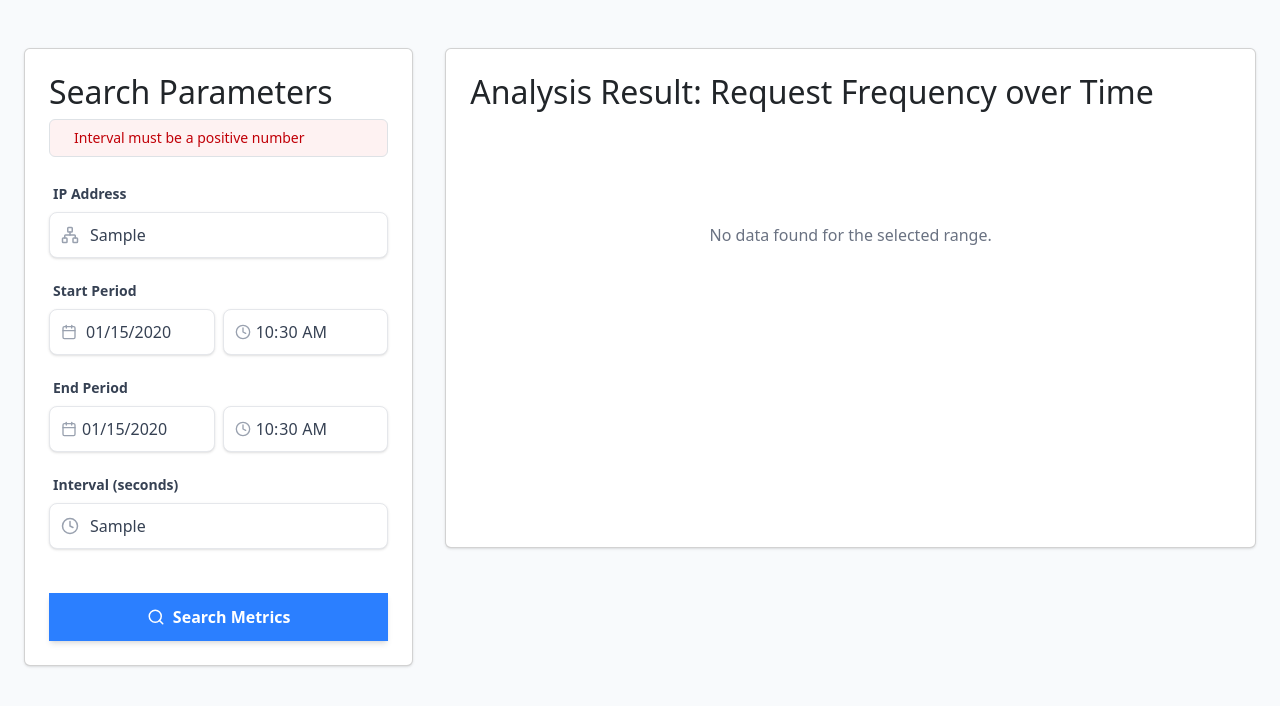
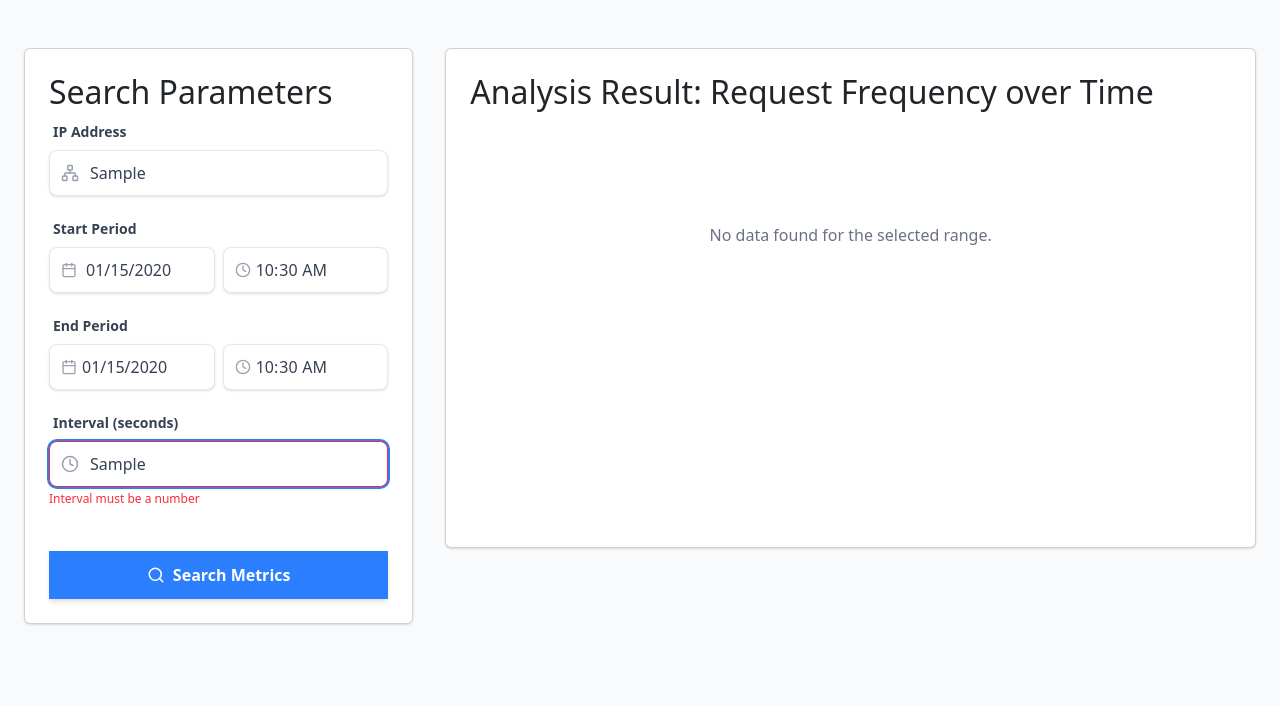
Before and after one commit to meirson1/AwsCpu, a React (Vite) app in the folder frontend/: page / in a window 1280 px wide. Both pictures are taken after typing "Sample", "2020-01-15", "10:30", "2020-01-15", "10:30", "Sample" into the empty fields and a click on the button "Search Metrics". Shown: the top 706 px of the page. Built offline with nearby package versions, Linux system fonts and the light colour scheme; what chartjs-plugin-zoom would draw is missing.

Commit message:
use react hoom form

```diff
--- a/frontend/package.json
+++ b/frontend/package.json
@@ -19,7 +19,8 @@
     "react": "^19.2.0",
     "react-bootstrap": "^2.10.10",
     "react-chartjs-2": "^5.3.1",
-    "react-dom": "^19.2.0"
+    "react-dom": "^19.2.0",
+    "react-hook-form": "^7.71.1"
   },
   "devDependencies": {
     "@eslint/js": "^9.39.1",
--- a/frontend/src/component/MetricsForm.tsx
+++ b/frontend/src/component/MetricsForm.tsx
@@ -1,44 +1,27 @@
+import { useForm } from "react-hook-form";
+import { Network, Calendar, Search, Clock } from 'lucide-react';
 import { useState } from "react";
-import { Network, Calendar, Search, Clock } from 'lucide-react';
 
 interface MetricsFormProps {
     onSubmit: (ip: string, startTime: string, endTime: string, interval: string) => void;
 }
 
+interface FormInputs {
+    ip: string;
+    startDate: string;
+    startTime: string;
+    endDate: string;
+    endTime: string;
+    interval: string;
+}
+
 export default function MetricsForm({ onSubmit }: MetricsFormProps) {
-    const [ip, setIp] = useState("");
+    const { register, handleSubmit, formState: { errors } } = useForm<FormInputs>();
+    const [customError, setCustomError] = useState<string | null>(null);
 
-    const [startDate, setStartDate] = useState("");
-    const [startTime, setStartTime] = useState("");
-    const [endDate, setEndDate] = useState("");
-    const [endTime, setEndTime] = useState("");
-
-    const [interval, setInterval] = useState("");
-    const [error, setError] = useState<string | null>(null);
-
-    const handleSubmit = (event: React.FormEvent<HTMLFormElement>) => {
-        event.preventDefault();
-        setError(null);
-
-        if (!ip) {
-            setError("IP address is required");
-            return;
-        }
-
-        if (!startDate || !startTime) {
-            setError("Start date and time are required");
-            return;
-        }
-
-        if (!endDate || !endTime) {
-            setError("End date and time are required");
-            return;
-        }
-
-        if (!interval) {
-            setError("Interval is required");
-            return;
-        }
+    const onFormSubmit = (data: FormInputs) => {
+        setCustomError(null);
+        const { ip, startDate, startTime, endDate, endTime, interval } = data;
 
         const startISO = `${startDate}T${startTime}:00`;
         const endISO = `${endDate}T${endTime}:00`;
@@ -47,18 +30,18 @@ export default function MetricsForm({ onSubmit }: MetricsFormProps) {
         const end = new Date(endISO);
         const intVal = parseInt(interval, 10);
 
-        if (isNaN(intVal) || intVal <= 0) {
-            setError("Interval must be a positive number");
-            return;
-        }
-
         if (isNaN(start.getTime()) || isNaN(end.getTime())) {
-             setError("Invalid start or end time format");
+             setCustomError("Invalid start or end time format");
              return;
         }
 
         if (start >= end) {
-            setError("Start time must be strictly before end time");
+            setCustomError("Start time must be strictly before end time");
+            return;
+        }
+
+        if (isNaN(intVal) || intVal <= 0) {
+            setCustomError("Interval must be a positive number");
             return;
         }
 
@@ -66,10 +49,10 @@ export default function MetricsForm({ onSubmit }: MetricsFormProps) {
     };
 
     return (
-        <form onSubmit={handleSubmit} className="space-y-5">
-            {error && (
+        <form onSubmit={handleSubmit(onFormSubmit)} className="space-y-5">
+            {customError && (
                 <div className="bg-red-50 border border-red-200 text-red-700 px-4 py-2 rounded text-sm mb-4">
-                    {error}
+                    {customError}
                 </div>
             )}
 
@@ -83,11 +66,11 @@ export default function MetricsForm({ onSubmit }: MetricsFormProps) {
                         id="ip"
                         type="text"
                         placeholder="172.31.88.161"
-                        value={ip}
-                        onChange={(e) => setIp(e.target.value)}
-                        className="form-input form-input-icon"
+                        className={`form-input form-input-icon ${errors.ip ? 'border-red-500' : ''}`}
+                        {...register("ip", { required: "IP address is required" })}
                     />
                 </div>
+                {errors.ip && <p className="text-red-500 text-xs mt-1">{errors.ip.message}</p>}
             </div>
 
             <div className="form-group">
@@ -99,9 +82,8 @@ export default function MetricsForm({ onSubmit }: MetricsFormProps) {
                         </div>
                         <input
                             type="date"
-                            value={startDate}
-                            onChange={(e) => setStartDate(e.target.value)}
-                            className="form-input form-input-icon !px-2 !pl-9"
+                            className={`form-input form-input-icon !px-2 !pl-9 ${errors.startDate ? 'border-red-500' : ''}`}
+                            {...register("startDate", { required: "Start date is required" })}
                         />
                     </div>
                     <div className="input-icon-wrapper">
@@ -110,12 +92,16 @@ export default function MetricsForm({ onSubmit }: MetricsFormProps) {
                         </div>
                         <input
                             type="time"
-                            value={startTime}
-                            onChange={(e) => setStartTime(e.target.value)}
-                            className="form-input form-input-icon !px-2 !pl-8"
+                            className={`form-input form-input-icon !px-2 !pl-8 ${errors.startTime ? 'border-red-500' : ''}`}
+                            {...register("startTime", { required: "Start time is required" })}
                         />
                     </div>
                 </div>
+                {(errors.startDate || errors.startTime) && (
+                    <p className="text-red-500 text-xs mt-1">
+                        {errors.startDate?.message || errors.startTime?.message}
+                    </p>
+                )}
             </div>
 
             <div className="form-group">
@@ -127,9 +113,8 @@ export default function MetricsForm({ onSubmit }: MetricsFormProps) {
                         </div>
                         <input
                             type="date"
-                            value={endDate}
-                            onChange={(e) => setEndDate(e.target.value)}
-                            className="form-input form-input-icon !px-2 !pl-8"
+                            className={`form-input form-input-icon !px-2 !pl-8 ${errors.endDate ? 'border-red-500' : ''}`}
+                            {...register("endDate", { required: "End date is required" })}
                         />
                     </div>
                     <div className="input-icon-wrapper">
@@ -138,15 +123,17 @@ export default function MetricsForm({ onSubmit }: MetricsFormProps) {
                         </div>
                         <input
                             type="time"
-                            value={endTime}
-                            onChange={(e) => setEndTime(e.target.value)}
-                            className="form-input form-input-icon !px-2 !pl-8"
+                            className={`form-input form-input-icon !px-2 !pl-8 ${errors.endTime ? 'border-red-500' : ''}`}
+                            {...register("endTime", { required: "End time is required" })}
                         />
                     </div>
                 </div>
+                {(errors.endDate || errors.endTime) && (
+                    <p className="text-red-500 text-xs mt-1">
+                        {errors.endDate?.message || errors.endTime?.message}
+                    </p>
+                )}
             </div>
-
-
 
             <div className="form-group">
                 <label htmlFor="interval" className="form-label">Interval (seconds)</label>
@@ -158,11 +145,17 @@ export default function MetricsForm({ onSubmit }: MetricsFormProps) {
                         id="interval"
                         type="text"
                         placeholder="60"
-                        value={interval}
-                        onChange={(e) => setInterval(e.target.value)}
-                        className="form-input form-input-icon"
+                        className={`form-input form-input-icon ${errors.interval ? 'border-red-500' : ''}`}
+                        {...register("interval", {
+                            required: "Interval is required",
+                            pattern: {
+                                value: /^[0-9]+$/,
+                                message: "Interval must be a number"
+                            }
+                        })}
                     />
                 </div>
+                {errors.interval && <p className="text-red-500 text-xs mt-1">{errors.interval.message}</p>}
             </div>
 
             <div className="pt-4">
```
Also changed, not shown: 1 other file (tests, documents, lock files or other folders).
